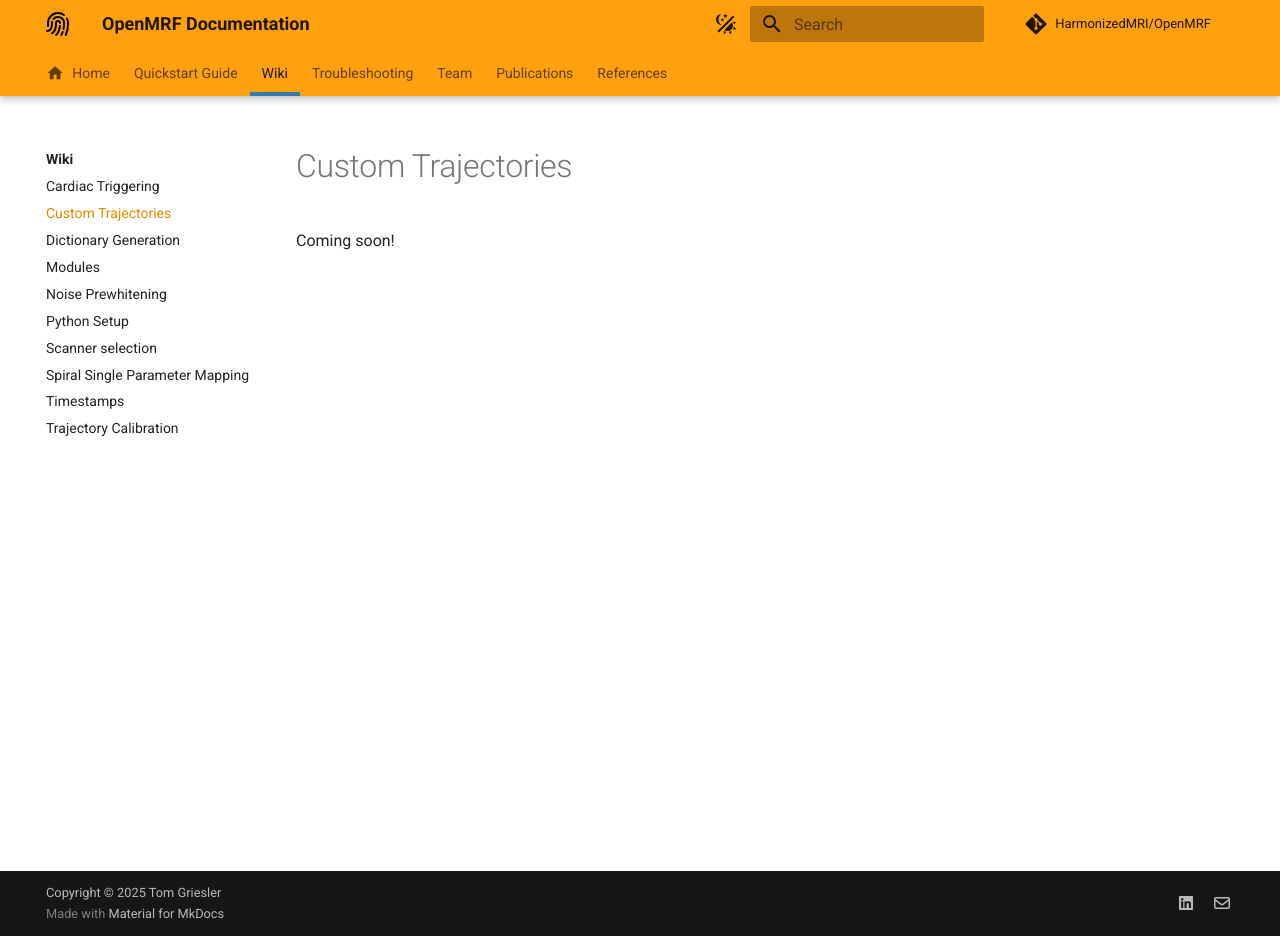
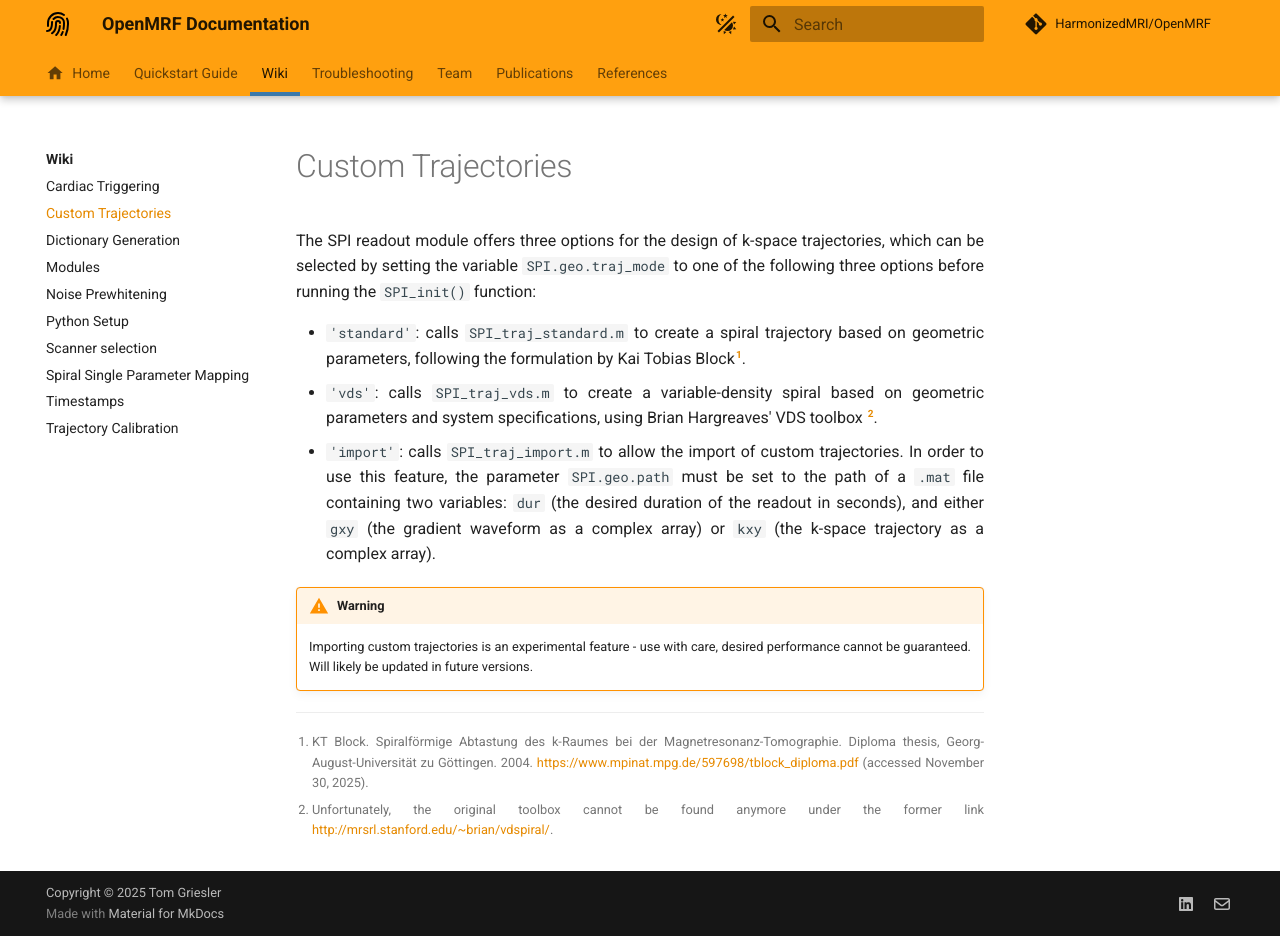
Before and after one commit to tomgriesler/openmrf_documentation, an MkDocs documentation site: the page built from docs/wiki/custom_trajectories.md, in a window 1280 px wide and 936 px high. Built offline with MkDocs 1.6.1 and Material for MkDocs 9.7.7, drawn with Linux system fonts in a browser that asks for light colours; comment, search, counter and statistics services are not loaded.

Commit message:
add content

```diff
--- a/docs/wiki/custom_trajectories.md
+++ b/docs/wiki/custom_trajectories.md
@@ -1 +1,10 @@
-Coming soon!
+The SPI readout module offers three options for the design of k-space trajectories, which can be selected by setting the variable `SPI.geo.traj_mode` to one of the following three options before running the `SPI_init()` function:
+
+* `'standard'`: calls `SPI_traj_standard.m` to create a spiral trajectory based on geometric parameters, following the formulation by Kai Tobias Block[^1].
+* `'vds'`: calls `SPI_traj_vds.m` to create a variable-density spiral based on geometric parameters and system specifications, using Brian Hargreaves' VDS toolbox [^2].
+* `'import'`: calls `SPI_traj_import.m` to allow the import of custom trajectories. In order to use this feature, the parameter `SPI.geo.path` must be set to the path of a `.mat` file containing two variables: `dur` (the desired duration of the readout in seconds), and either `gxy` (the gradient waveform as a complex array) or `kxy` (the k-space trajectory as a complex array).
+!!! warning
+    Importing custom trajectories is an experimental feature - use with care, desired performance cannot be guaranteed. Will likely be updated in future versions.
+
+[^1]: KT Block. Spiralförmige Abtastung des k-Raumes bei der Magnetresonanz-Tomographie. Diploma thesis, Georg-August-Universität zu Göttingen. 2004. [https://www.mpinat.mpg.de/597698/tblock_diploma.pdf](https://www.mpinat.mpg.de/597698/tblock_diploma.pdf) (accessed November 30, 2025).
+[^2]: Unfortunately, the original toolbox cannot be found anymore under the former link [http://mrsrl.stanford.edu/~brian/vdspiral/](http://mrsrl.stanford.edu/~brian/vdspiral/).
--- a/mkdocs.yml
+++ b/mkdocs.yml
@@ -51,6 +51,7 @@ markdown_extensions:
   - pymdownx.blocks.caption
   - pymdownx.arithmatex:
       generic: true
+  - footnotes
 
 extra:
   social:
```
Also changed, not shown: docs/wiki/cardiac_triggering.md (+3 -1 lines), docs/wiki/modules.md (+1 -1 lines).
